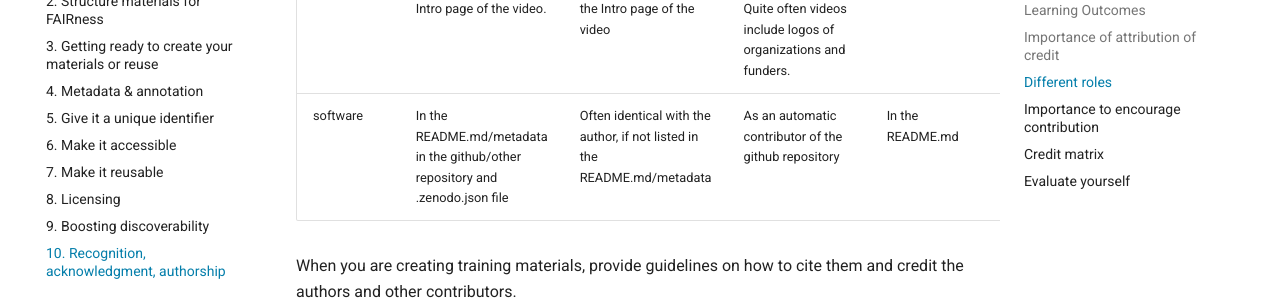
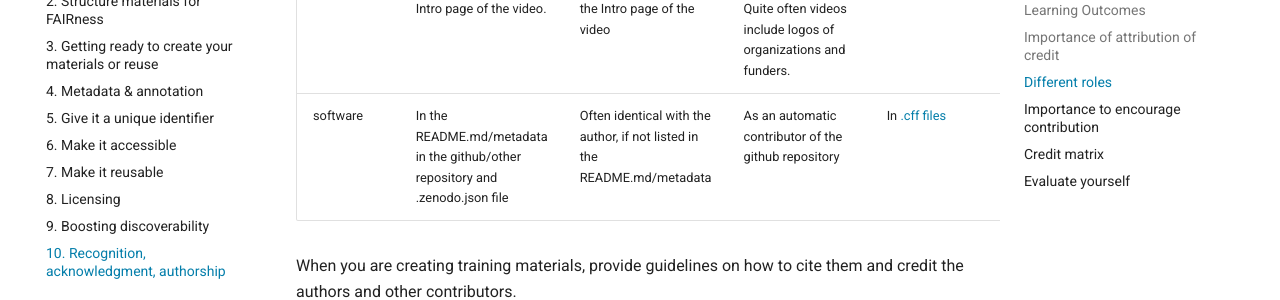
Before and after one commit to elixir-europe-training/ELIXIR-TrP-FAIR-training-handbook, an MkDocs documentation site: the page built from docs/chapters/chapter_10.md, in a window 1280 px wide and 900 px high, scrolled down 4146 px. Shown: the part 152-452 px from the top of the window. Built offline with MkDocs 1.6.1 and Material for MkDocs 9.7.7, drawn with Linux system fonts in a browser that asks for light colours; comment, search, counter and statistics services are not loaded.

Commit message:
see citation for software column
Replaced README file advice with .cff file for citing software

```diff
--- a/docs/chapters/chapter_10.md
+++ b/docs/chapters/chapter_10.md
@@ -108,7 +108,7 @@ At the other end of the spectrum, whole-scale reuse of materials, e.g. the conte
 | websites or  webpages   	| On the course website main page, including ORCiD                                                            	| On the course website main page, including ORCiD                                                               	| At the appropriate course page or in the   acknowledgements                                                                    	| At the course website main page for general   acknowledgement (e.g. ‘this course was inspired by …’) and at the appropriate   course pages, including a DOI  	|
 | github/other repository 	| In   the README.md/metadata in the github/other repository and .zenodo.json file                            	| Often   identical with the author, if not listed in the README.md/metadata                                     	| As   an automatic contributor of the github repository                                                                         	| In   the README.md                                                                                                                                           	|
 | video - lectures        	| In the description on the page where a recording   is made available; also on the Intro page of the video.  	| Often identical with the author, if not also   listed in the description, also on the Intro page of the video  	| In the acknowledgement or anywhere else where   appropriate. Quite often videos include logos of organizations and   funders.  	| In the extended description if possible                                                                                                                      	|
-| software                	| In the README.md/metadata in the github/other   repository and .zenodo.json file                            	| Often identical with the author, if not listed   in the README.md/metadata                                     	| As an automatic contributor of the github   repository                                                                         	| In the README.md                                                                                                                                             	|
+| software                	| In the README.md/metadata in the github/other   repository and .zenodo.json file                            	| Often identical with the author, if not listed   in the README.md/metadata                                     	| As an automatic contributor of the github   repository                                                                         	| In [.cff files](https://citation-file-format.github.io/cff-initializer-javascript/#/)                                                                                                                                             	|
 
 When you are creating training materials, provide guidelines on how to cite them and credit the authors and other contributors.
 Make sure that you are acknowledging all relevant organizations and funders who contributed  to the creation of training materials.
```
